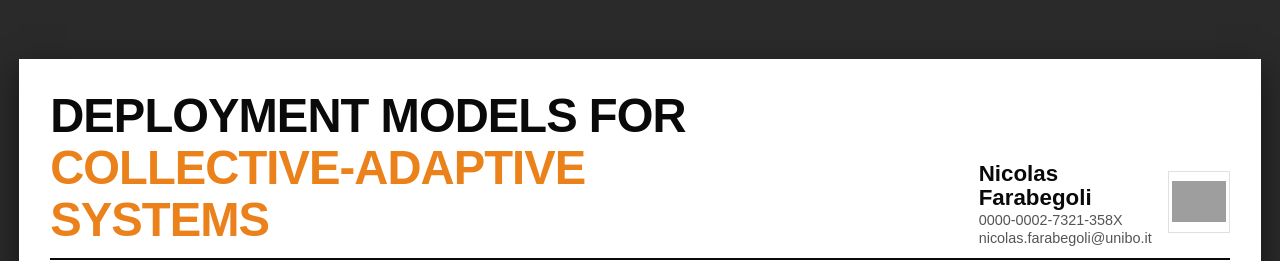
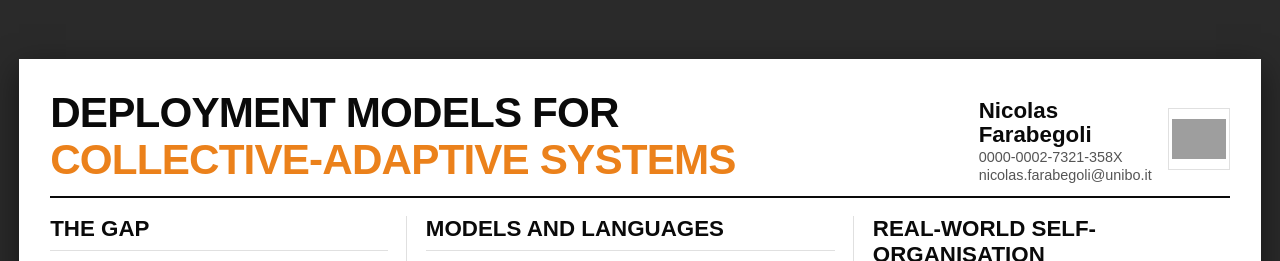
Before and after one commit to nicolasfara/phd-symposium-2026-flash-talk, a website: page index.html in a window 1280 px wide. Shown: the top 261 px of the page. Drawn offline with nearby package versions, Linux system fonts and the light colour scheme; grey boxes are pictures that could not be loaded; a web font is replaced by a local one.

Commit message:
reduce a bit tile size

```diff
--- a/index.html
+++ b/index.html
@@ -38,7 +38,7 @@
 				--font-display: 'Archivo', sans-serif;
 				--font-body: 'Satoshi', sans-serif;
 
-				--title-size: clamp(2rem, 3.8cqi, 3.5rem);
+				--title-size: clamp(1.8rem, 3.4cqi, 3.15rem);
 				--subtitle-size: clamp(1rem, 1.5cqi, 1.5rem);
 				--h3-size: clamp(1.2rem, 1.8cqi, 1.8rem);
 				--body-size: clamp(0.8rem, 1.15cqi, 1.1rem);
```
